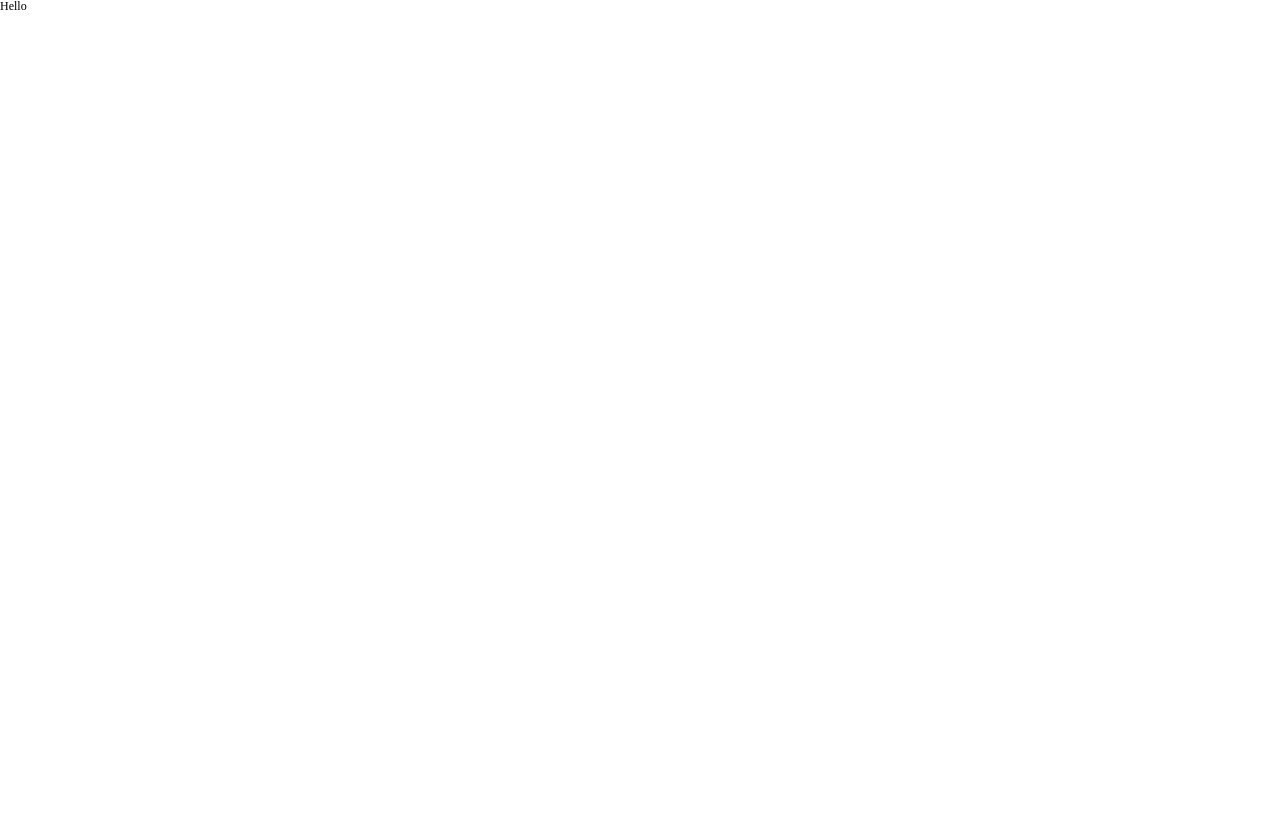
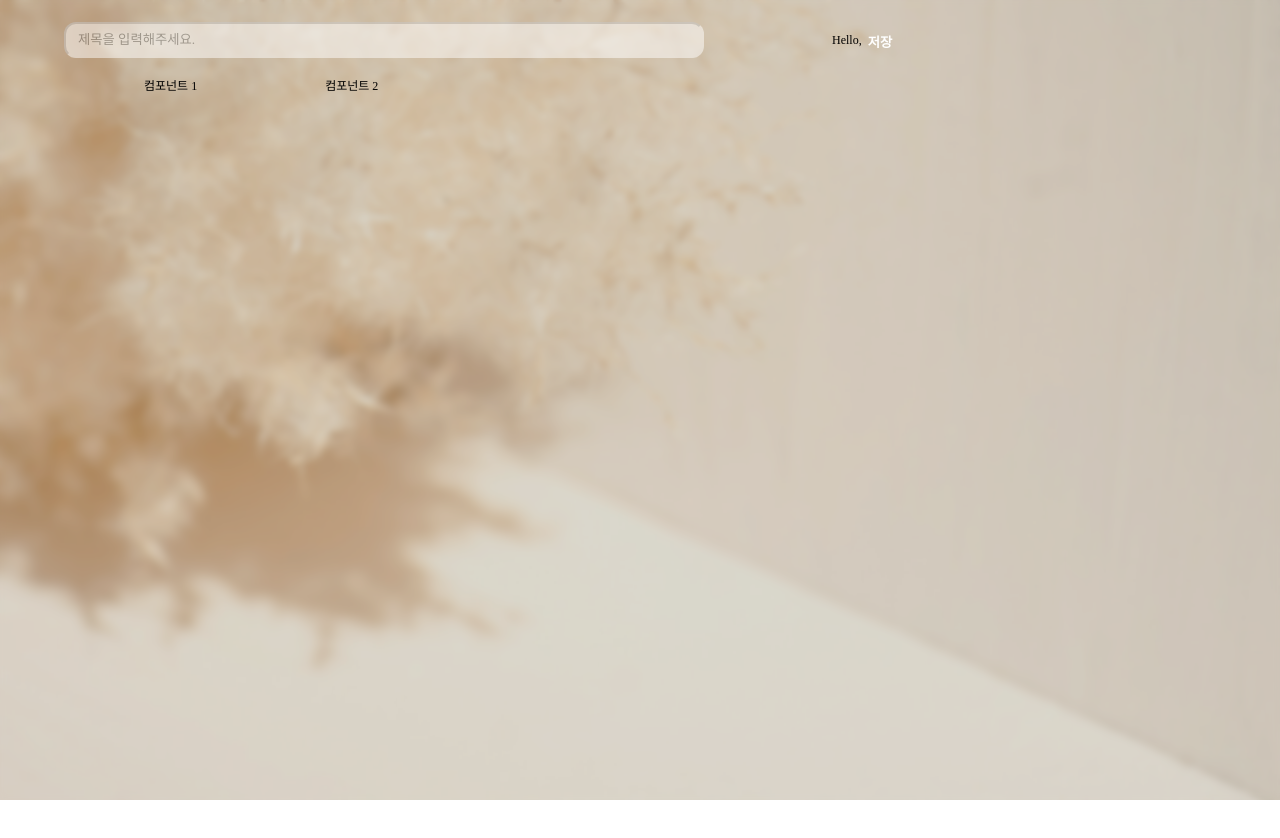
Before and after one commit to otcroz/DS-Volare_front-end, a React (Create React App) app: page /convert in a window 1280 px wide. Shown: the top 838 px of the page. Before the commit the page ends 800 px from the top, so only its background shows below. Built offline with nearby package versions, Linux system fonts and the light colour scheme; a web font is replaced by a local one.

Commit message:
[design] Implement a script convert page - layout design Github issue #7

```diff
--- a/src/page/ConvertPage.tsx
+++ b/src/page/ConvertPage.tsx
@@ -1,9 +1,110 @@
-import React from 'react';
+import React, { useState } from 'react';
+import styled from 'styled-components';
+import bgImg from '../assets/background/bg-5.png';
+import ConvertIndicator from '../component/ConvertIndicator';
 
-const ConvertPage = () => (
-  <>
-    <div>Hello</div>
-  </>
-);
+interface TextProps {
+  color: string;
+  size: string;
+  weight: string;
+}
+
+interface IndicatorProps {
+  stateProps: string; // 모든 단계를 거쳤는지 여부
+  stepProps: string; // 현재 사용자가 위치한 단계
+}
+
+const ConvertPage = () => {
+  const [state, setState] = useState('complete');
+  const [step, setStep] = useState('script');
+
+  return (
+    <Background>
+      <BackgroundCover>
+        <TopContainer>
+          <TitleInput placeholder="제목을 입력해주세요." />
+          <IndicatorBox>
+            <ConvertIndicator stateProps={state} stepProps={step} />
+            <SaveButton>저장</SaveButton>
+          </IndicatorBox>
+        </TopContainer>
+        <ConvertStepWrapper>
+          {/* 컴포넌트 삽입 */}
+          <div>컴포넌트 1</div>
+          <div>컴포넌트 2</div>
+        </ConvertStepWrapper>
+      </BackgroundCover>
+    </Background>
+  );
+};
+
+// text
+const Text = styled.span<TextProps>`
+  color: ${(props) => props.color};
+  font-size: ${(props) => props.size};
+  font-weight: ${(props) => props.weight};
+`;
+
+// background
+const Background = styled.div`
+  display: flex;
+  flex-direction: column;
+  justify-content: center;
+  background-image: url(${bgImg});
+  background-size: cover;
+  height: 100vh;
+`;
+
+const BackgroundCover = styled.p`
+  display: flex;
+  flex-direction: column;
+  flex: 1;
+  background-color: #a6a29a66;
+  backdrop-filter: blur(3px);
+  padding: 0 5vw;
+`;
+
+// container
+const ConvertStepWrapper = styled.div`
+  display: flex;
+  gap: 0 10vw;
+  padding: 10vh; // TopContainer > height와 값 동일
+`;
+
+const TopContainer = styled.div`
+  position: fixed;
+  display: flex;
+  align-items: center;
+  height: 10vh;
+  gap: 10vw;
+`;
+
+const IndicatorBox = styled.div`
+  display: flex;
+  max-width: 650px;
+  align-items: center;
+`;
+
+// component
+const TitleInput = styled.input`
+  width: 50vw; // equal convert box width
+  max-width: 650px;
+  height: 3rem;
+  font-family: BookkMyungjo;
+  opacity: 0.5;
+  border-color: #ffffffaa;
+  border-width: 2px;
+  border-radius: 1rem;
+  padding: 1rem;
+  placeholdertextcolor: ${({ theme }) => theme.colors.brown};
+  color: black;
+`;
+
+const SaveButton = styled.button`
+  height: 1.5rem;
+  font-family: BookkMyungjo;
+  font-weight: bold;
+  color: white;
+`;
 
 export default ConvertPage;
```
